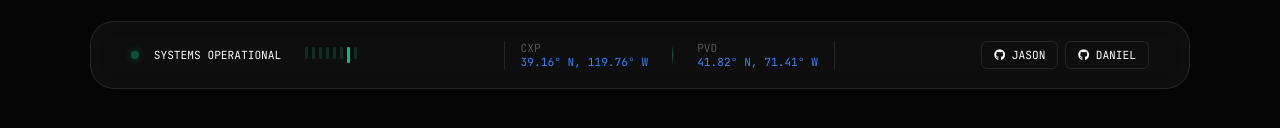
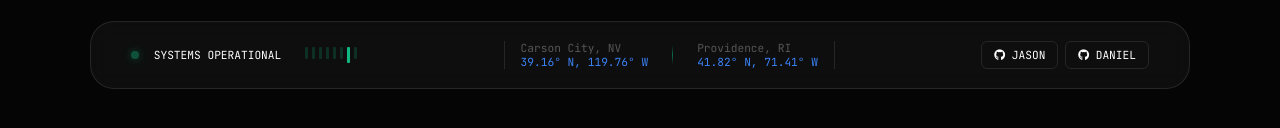
Before and after one commit to JayceMedo/jaycemedo.github.io, a plain HTML site: page index.html in a window 1280 px wide. Shown: the part 622-750 px from the top of the page. Drawn offline with Linux system fonts and the light colour scheme.

Commit message:
Update index.html

```diff
--- a/index.html
+++ b/index.html
@@ -54,12 +54,12 @@
 
     <div class="status-center">
         <div class="coord-box">
-            <span class="meta-label">CXP</span>
+            <span class="meta-label">Carson City, NV</span>
             <span class="meta-value">39.16° N, 119.76° W</span>
         </div>
         <div class="coord-divider"></div>
         <div class="coord-box">
-            <span class="meta-label">PVD</span>
+            <span class="meta-label">Providence, RI</span>
             <span class="meta-value">41.82° N, 71.41° W</span>
         </div>
     </div>
```
